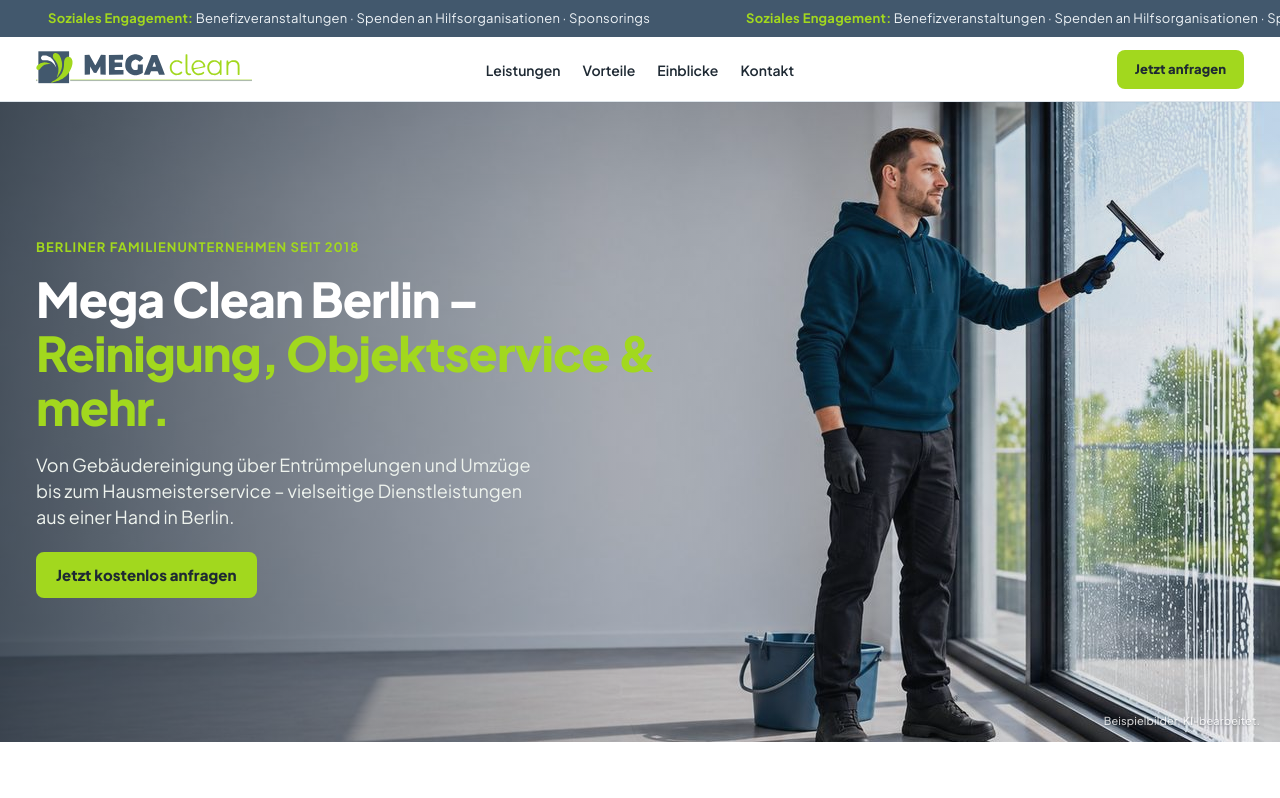
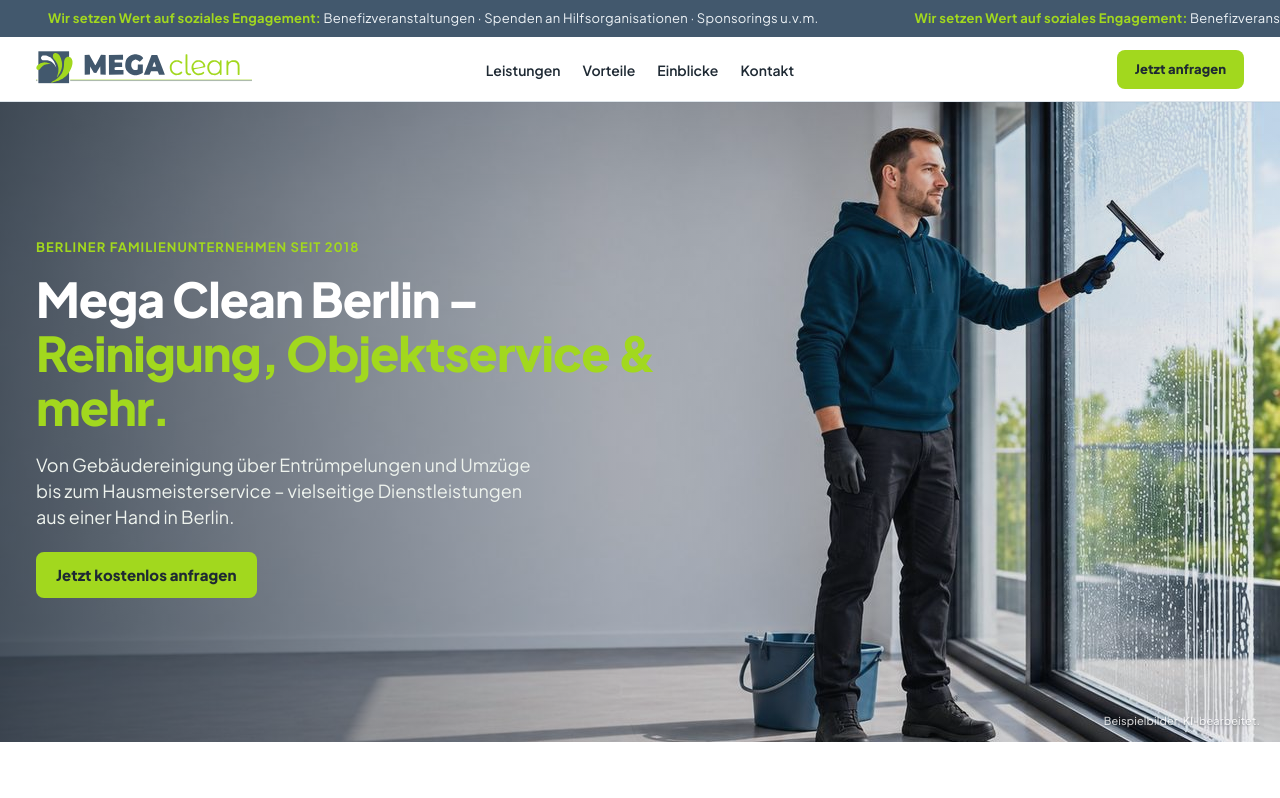
Before and after one commit to Fotomek/MegaClean, a plain HTML site: page index.html in a window 1280 px wide. Shown: the top 798 px of the page. Drawn offline with Linux system fonts and the light colour scheme; no server answers.

Commit message:
PR28: Laufbanner-Text nach Sarahs Wunsch (#28)

```diff
--- a/index.html
+++ b/index.html
@@ -26,7 +26,7 @@
 <meta name="twitter:image:alt" content="Reinigungskraft in grauem Kapuzenpullover reinigt mit einem Abzieher eine große Fensterfront.">
 <link rel="icon" href="logo-mark.svg" type="image/svg+xml">
 <link rel="preload" href="fonts/PlusJakartaSans.woff2" as="font" type="font/woff2" crossorigin>
-<link rel="stylesheet" href="style.css?v=20261117-pr27">
+<link rel="stylesheet" href="style.css?v=20261117-pr28">
 <!--
   LOGO/FARBEN: Logo = Vektor-Nachbau (Nachzeichnung) des gelieferten Logos, keine exakte Kopie; Dateien logo.svg, logo-mark.svg. Farben = Logo-Blau #42586d und Logo-Grün #a2d81e.
 -->
@@ -98,8 +98,8 @@
 <a class="sprunglink" href="#inhalt">Zum Inhalt springen</a>
 
 
-<div class="topleiste laufband" role="note" aria-label="Soziales Engagement: Benefizveranstaltungen, Spenden an Hilfsorganisationen, Sponsorings">
-  <div class="laufband__spur" aria-hidden="true"><span class="laufband__eintrag"><strong>Soziales Engagement:</strong> Benefizveranstaltungen · Spenden an Hilfsorganisationen · Sponsorings</span><span class="laufband__eintrag"><strong>Soziales Engagement:</strong> Benefizveranstaltungen · Spenden an Hilfsorganisationen · Sponsorings</span><span class="laufband__eintrag"><strong>Soziales Engagement:</strong> Benefizveranstaltungen · Spenden an Hilfsorganisationen · Sponsorings</span><span class="laufband__eintrag"><strong>Soziales Engagement:</strong> Benefizveranstaltungen · Spenden an Hilfsorganisationen · Sponsorings</span></div>
+<div class="topleiste laufband" role="note" aria-label="Wir setzen Wert auf soziales Engagement: Benefizveranstaltungen, Spenden an Hilfsorganisationen, Sponsorings und vieles mehr">
+  <div class="laufband__spur" aria-hidden="true"><span class="laufband__eintrag"><strong>Wir setzen Wert auf soziales Engagement:</strong> Benefizveranstaltungen · Spenden an Hilfsorganisationen · Sponsorings u.v.m.</span><span class="laufband__eintrag"><strong>Wir setzen Wert auf soziales Engagement:</strong> Benefizveranstaltungen · Spenden an Hilfsorganisationen · Sponsorings u.v.m.</span><span class="laufband__eintrag"><strong>Wir setzen Wert auf soziales Engagement:</strong> Benefizveranstaltungen · Spenden an Hilfsorganisationen · Sponsorings u.v.m.</span><span class="laufband__eintrag"><strong>Wir setzen Wert auf soziales Engagement:</strong> Benefizveranstaltungen · Spenden an Hilfsorganisationen · Sponsorings u.v.m.</span></div>
 </div>
 
 <header class="kopf">
```
